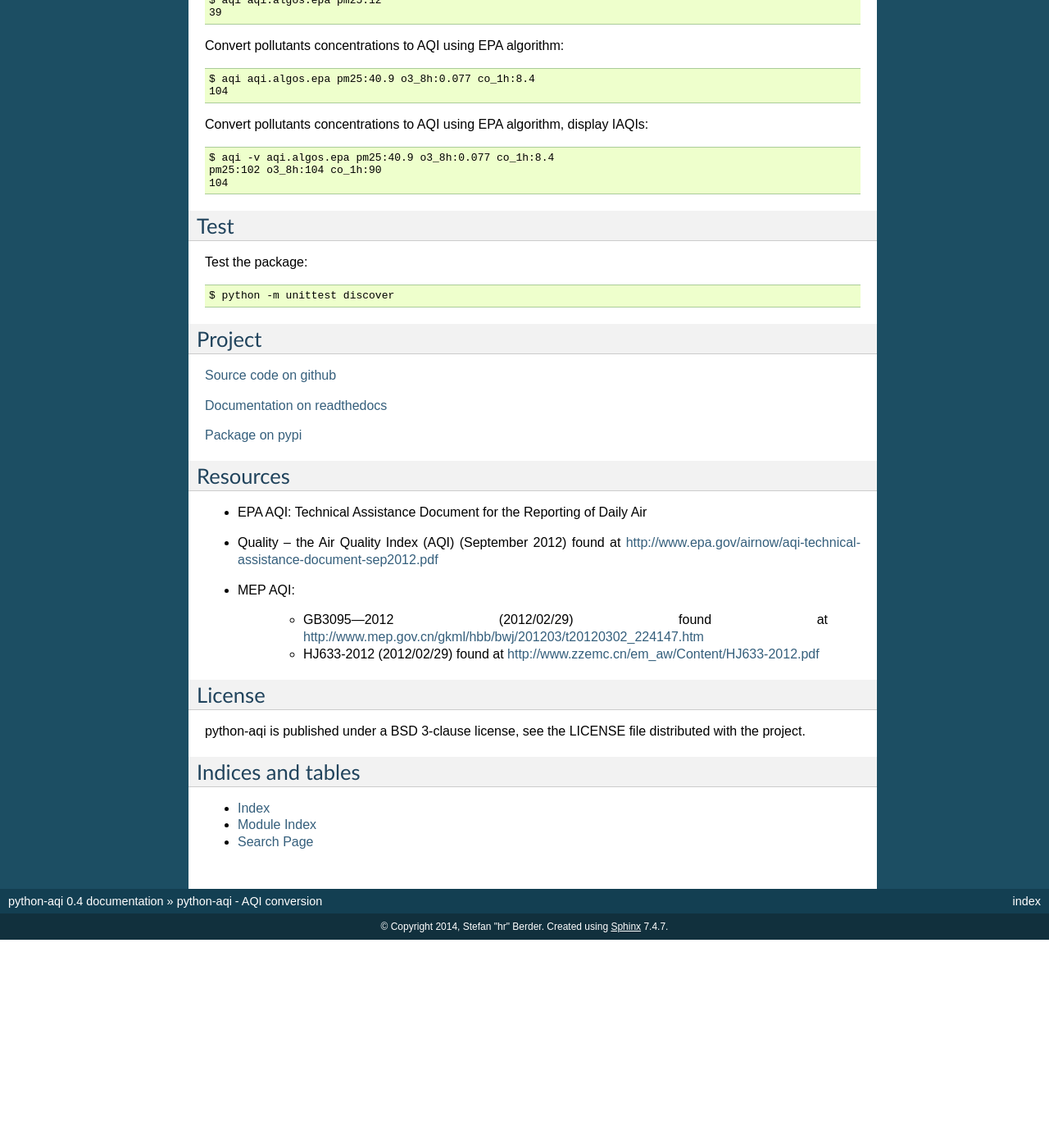
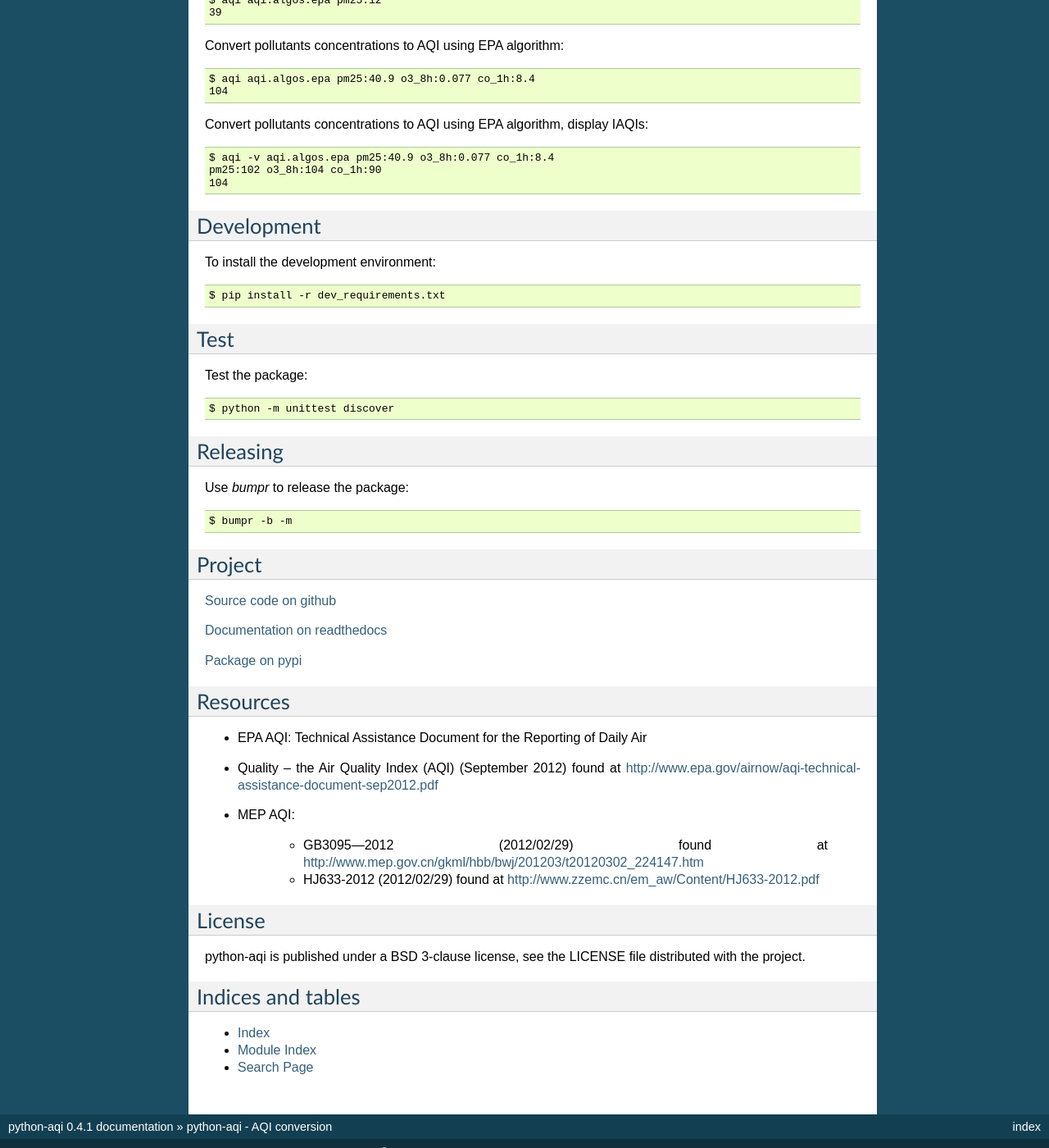
Before and after one commit to hrbonz/python-aqi, a Sphinx documentation site: the page built from docs/index.rst, in a window 1280 px wide and 1400 px high, scrolled down 1004 px. Shown: the whole window at 82% size. Built offline with Sphinx 7.4.7, drawn with Linux system fonts in a browser that asks for light colours; before the commit the page ends 2150 px from its top, so only the background shows below that; some of the changed text lies outside the part shown.

Commit message:
clean version

```diff
--- a/README.rst
+++ b/README.rst
@@ -81,12 +81,28 @@ Convert pollutants concentrations to AQI using EPA algorithm, display IAQIs::
     104
 
 
+Development
+===========
+
+To install the development environment::
+
+    $ pip install -r dev_requirements.txt
+
+
 Test
 ====
 
 Test the package::
 
     $ python -m unittest discover
+
+
+Releasing
+=========
+
+Use `bumpr` to release the package::
+
+    $ bumpr -b -m
 
 
 Project
--- a/aqi/__init__.py
+++ b/aqi/__init__.py
@@ -12,7 +12,7 @@ from aqi.algos import get_algo, list_algos
 __author__ = "Stefan \"hr\" Berder"
 __contact__ = "hr@bonz.org"
 __license__ = "BSD 3-Clause"
-__version__ = "v0.3"
+__version__ = "0.4.1"
 
 
 def to_iaqi(elem, cc, algo=ALGO_EPA):
--- a/docs/conf.py
+++ b/docs/conf.py
@@ -50,7 +50,7 @@ copyright = u'2014, Stefan "hr" Berder'
 # The short X.Y version.
 version = '0.4'
 # The full version, including alpha/beta/rc tags.
-release = '0.4'
+release = '0.4.1'
 
 # The language for content autogenerated by Sphinx. Refer to documentation
 # for a list of supported languages.
--- a/setup.py
+++ b/setup.py
@@ -12,7 +12,7 @@ long_description = open(os.path.join(here, 'README.rst')).read()
 
 setup(
     name='python-aqi',
-    version="v0.4",
+    version="0.4.1",
     author="Stefan \"hr\" Berder",
     author_email="hr@bonz.org",
     license="BSD 3-Clause",
```
